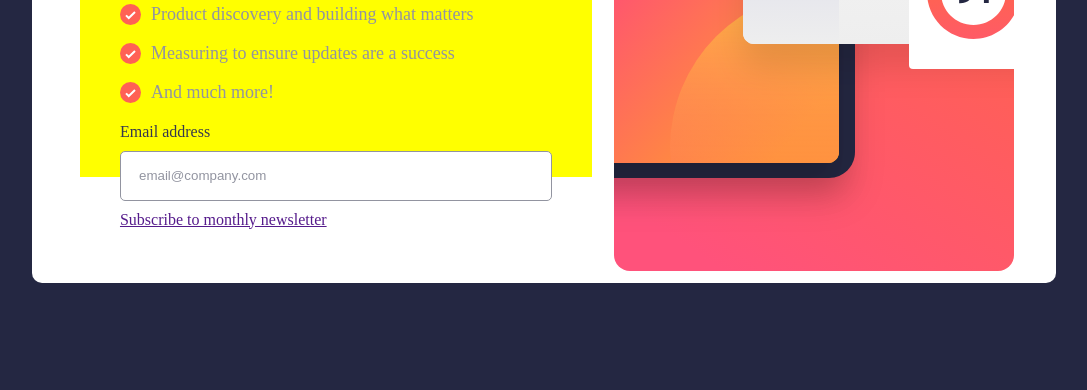
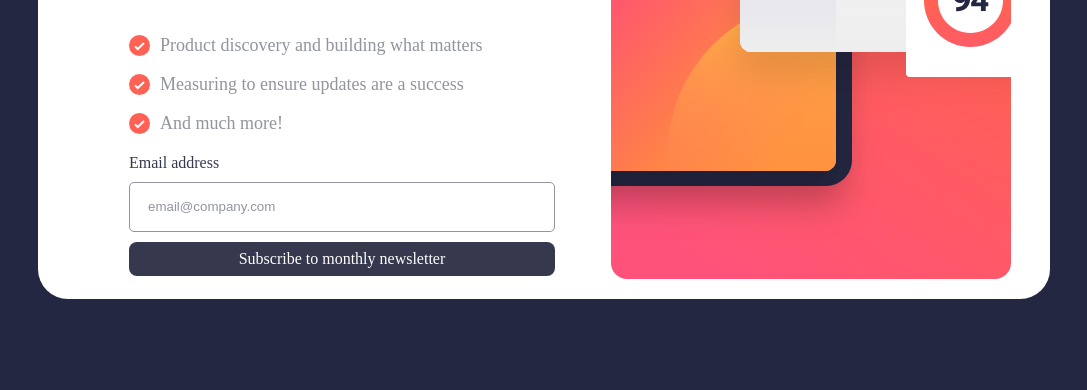
Before and after one commit to RenanDevWeb/-Newslettersignupform, a plain HTML site: page index.html in a window 1280 px wide. Shown: the part 410-800 px from the top of the page, without its empty margins (96-1183 px from the left). Drawn offline with Linux system fonts and the light colour scheme.

Commit message:
adicionando botao

```diff
--- a/css/styles.css
+++ b/css/styles.css
@@ -15,18 +15,17 @@ body{
     display: flex;
     justify-content: center;
     align-items: center;
-    border-radius: 10px;
+    border-radius: 30px;
 
 }
 .box1{
-    background-color: yellow;
     display: flex;
     flex-direction: column;
     justify-content: flex-start;
     align-items: flex-start;
     width: 50%;
-    height: 50vh;
-    margin: 30px 14px;
+    height: 65vh;
+    margin: 20px 14px;
     padding: 40px;
 
 }
@@ -111,6 +110,17 @@ body{
 }
 
 
+.form a{
+    width: 100%;
+    color: #fff;
+    background-color: hsl(235, 18%, 26%);
+    text-align: center;
+    border-radius: 8px;
+    padding: 8px;
+    text-decoration: none;
+}
+
 .box2 img{
-   padding: 8px;
+
+   padding: 16px 2px;
 }
```
